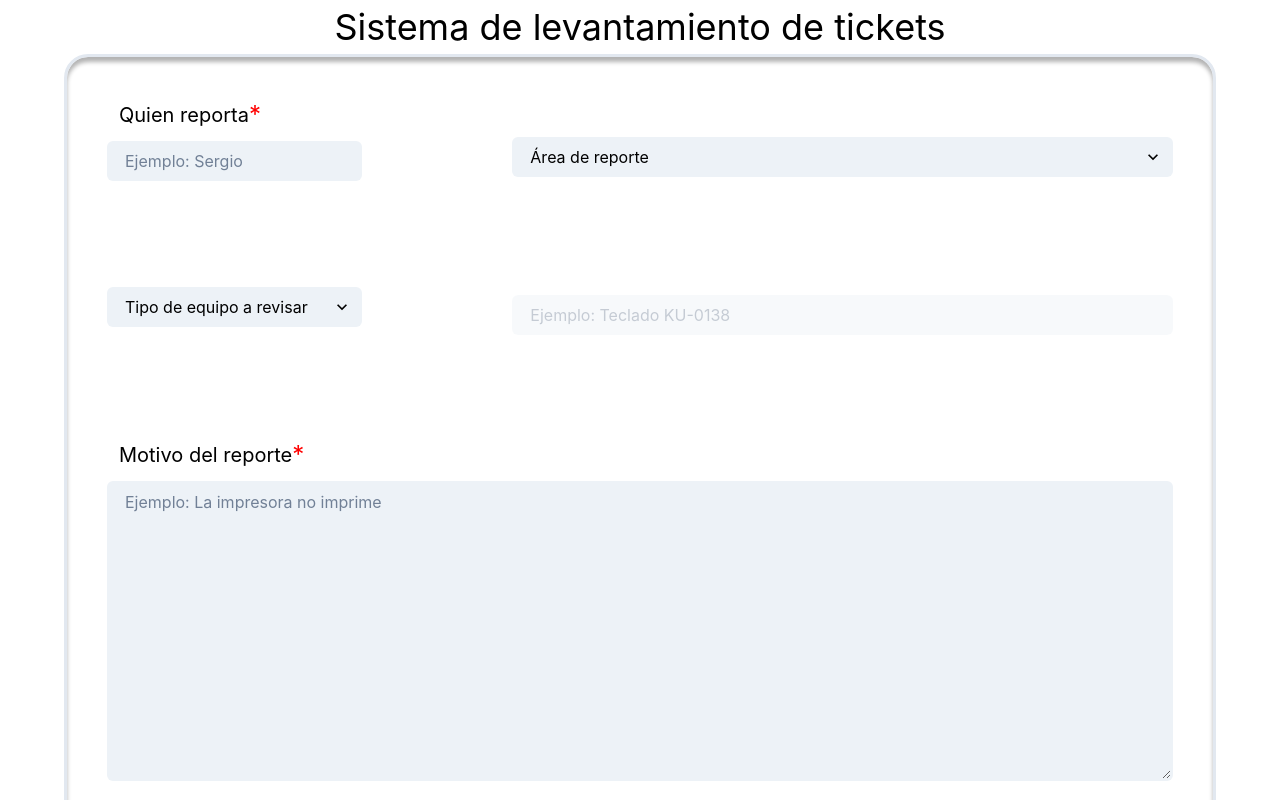
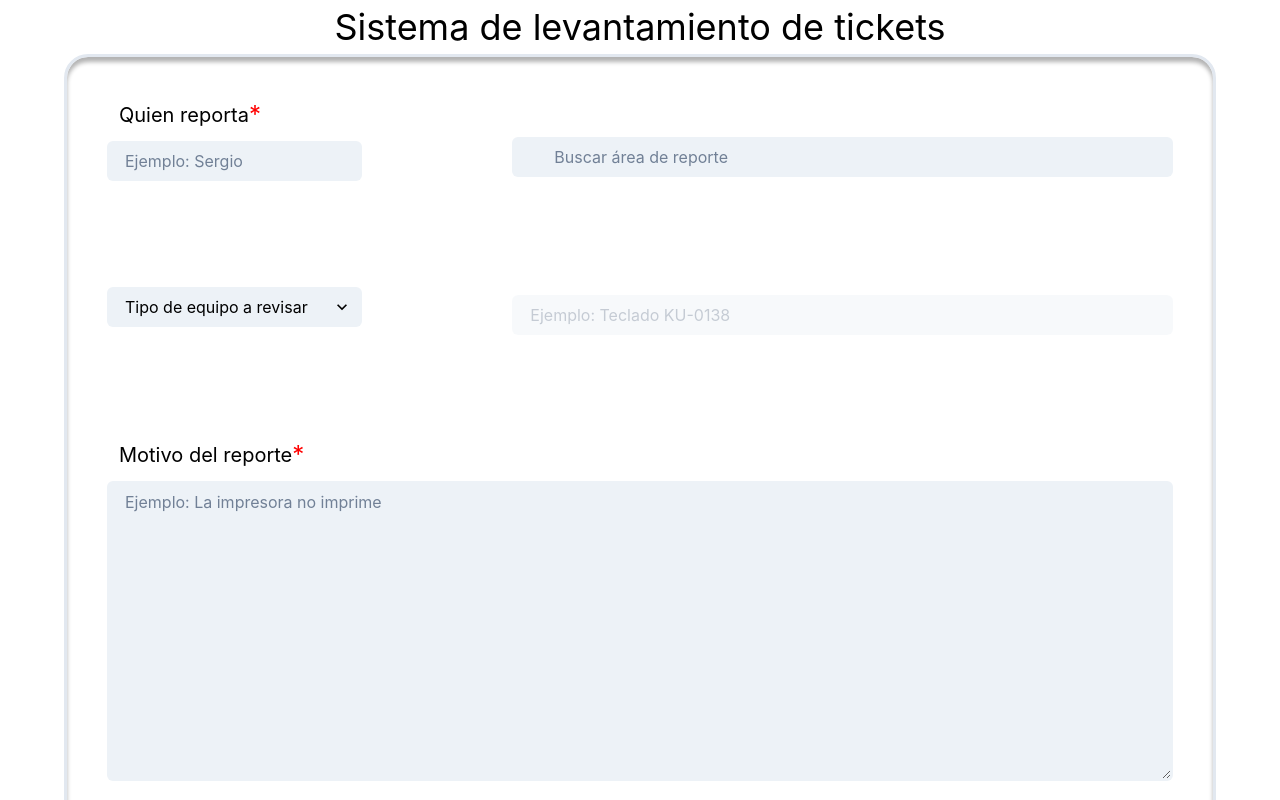
Before and after one commit to Kicho-Fops/Front-Hospital-del-Nino-morelense, a React (Vite) app: page / in a window 1280 px wide. Shown: the top 800 px of the page. Built offline with nearby package versions, Linux system fonts and the light colour scheme.

Commit message:
Still dosent work

```diff
--- /dev/null
+++ b/src/ui/components/CustomSearch.jsx
@@ -0,0 +1,48 @@
+// src/CustomSelect.js
+import { Input, InputGroup, InputLeftElement } from "@chakra-ui/react";
+import PropTypes from "prop-types";
+// import { SearchIcon } from "@chakra-ui/icons"; // Optional icon for a search input
+
+function CustomSearch({ placeholder, variant, options, onChange, value }) {
+  const handleChange = (event) => {
+    // Capture the input value in event.target.value
+    onChange(event.target.value);
+  };
+
+  return (
+    <InputGroup>
+      <InputLeftElement pointerEvents="none">
+
+      </InputLeftElement>
+      <Input
+        placeholder={placeholder}
+        variant={variant}
+        value={value}
+        onChange={handleChange}
+      />
+    </InputGroup>
+  );
+}
+
+
+CustomSearch.defaultProps = {
+  placeholder: "",
+  variant: "filled",
+  options: [],
+  value: "",
+};
+
+CustomSearch.propTypes = {
+  placeholder: PropTypes.string,
+  variant: PropTypes.string,
+  options: PropTypes.arrayOf(
+    PropTypes.shape({
+      value: PropTypes.number.isRequired,
+      text: PropTypes.string.isRequired,
+    })
+  ),
+  onChange: PropTypes.func.isRequired,
+  value: PropTypes.oneOfType([PropTypes.string, PropTypes.number]),
+};
+
+export default CustomSearch;
--- a/src/ui/components/QuestionForm.jsx
+++ b/src/ui/components/QuestionForm.jsx
@@ -15,6 +15,7 @@ import {
   ConfirmationDialog,
 } from "./ConfirmationDialog"; // Importamos ambos
 import CustomSelect from "./CustomSelect";
+import CustomSearch from "./CustomSearch";
 import { LISTA_COMBINADA } from "../providers/listProvider";
 
 function QuestionForm() {
@@ -28,6 +29,7 @@ function QuestionForm() {
   });
 
   const [selectedValue, setSelectedValue] = useState(""); // Initialize the selected value
+  const [searchTerm, setSearchTerm] = useState(""); // Initialize the search term state
 
   const { isOpen, openDialog, closeDialog } = useConfirmationDialog(); // Usamos el hook
   const toast = useToast(); // Inicializamos el hook de useToast
@@ -112,7 +114,7 @@ function QuestionForm() {
     }));
   };
 
-  const handleSelectChangeArea = (event) => {
+  const handleSearchChangeArea = (event) => {
     const { value } = event.target; // This is the selected position
     console.log(value);
 
@@ -120,6 +122,11 @@ function QuestionForm() {
 
     // Find the corresponding value based on selected text
     const foundItem = LISTA_COMBINADA.find((item) => item.text === value);
+
+    // Handle search input for "Área de reporte"
+    const handleSearchChangeArea = (value) => {
+      setSearchTerm(value); // Update the search term state
+    };
 
     console.log(foundItem);
 
@@ -166,7 +173,6 @@ function QuestionForm() {
         boxShadow="inset 0 5px 4px rgba(0.1, 0.1, 0.1, 0.3)"
         padding={10}
       >
-
         <Grid
           templateColumns={{ base: "1fr", md: "repeat(3, 2fr)" }} // Stack items in 1 column on mobile, grid with 3 columns on larger screens
           templateRows="repeat(1, 1fr)"
@@ -190,12 +196,10 @@ function QuestionForm() {
             colSpan={{ base: 1, md: 2 }}
             marginTop={{ base: 10, md: 10 }} // More margin on mobile to push it down
           >
-            <CustomSelect
-              placeholder={"Área de reporte"}
-              variant={"filled"}
-              value={selectedValue}
-              onChange={handleSelectChangeArea}
-              options={LISTA_COMBINADA}
+            <CustomSearch
+              placeholder={"Buscar área de reporte"}
+              value={searchTerm}
+              onChange={handleSearchChangeArea} // Capture search input
             />
           </GridItem>
 
```
